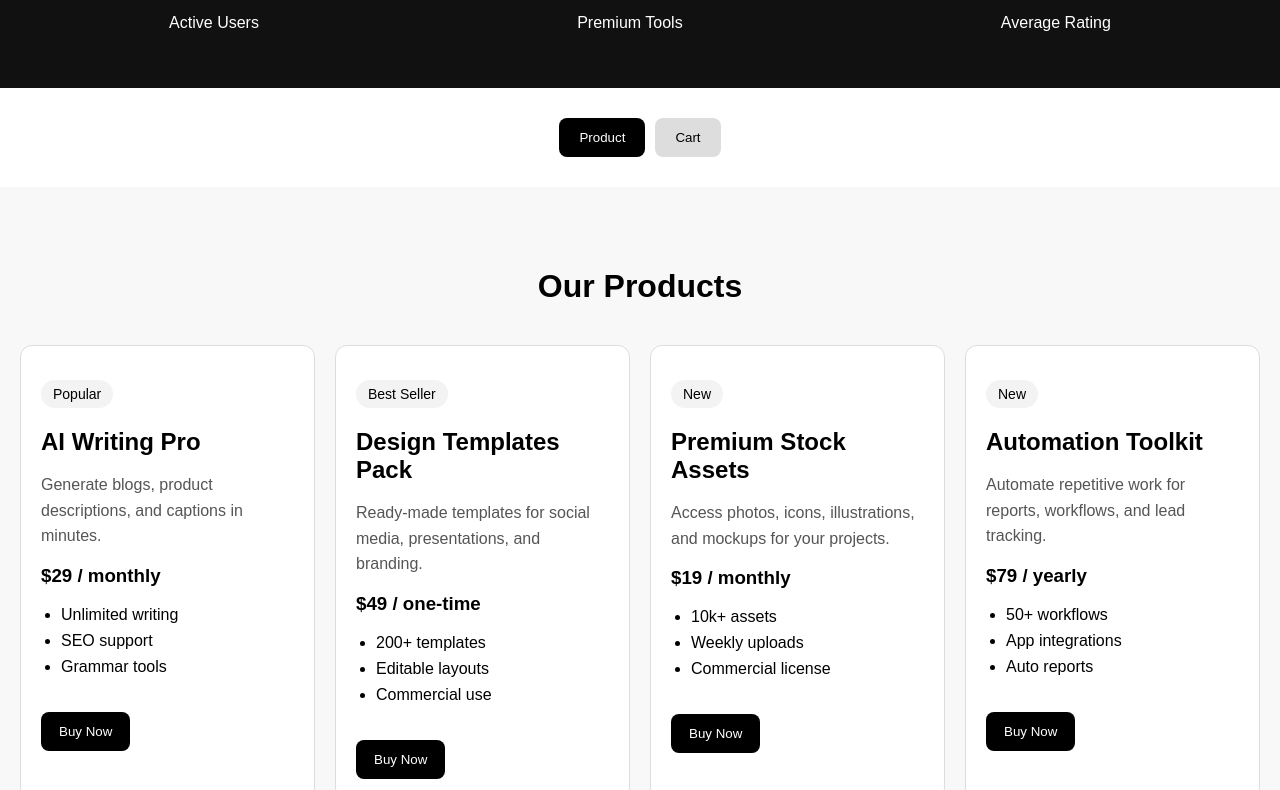
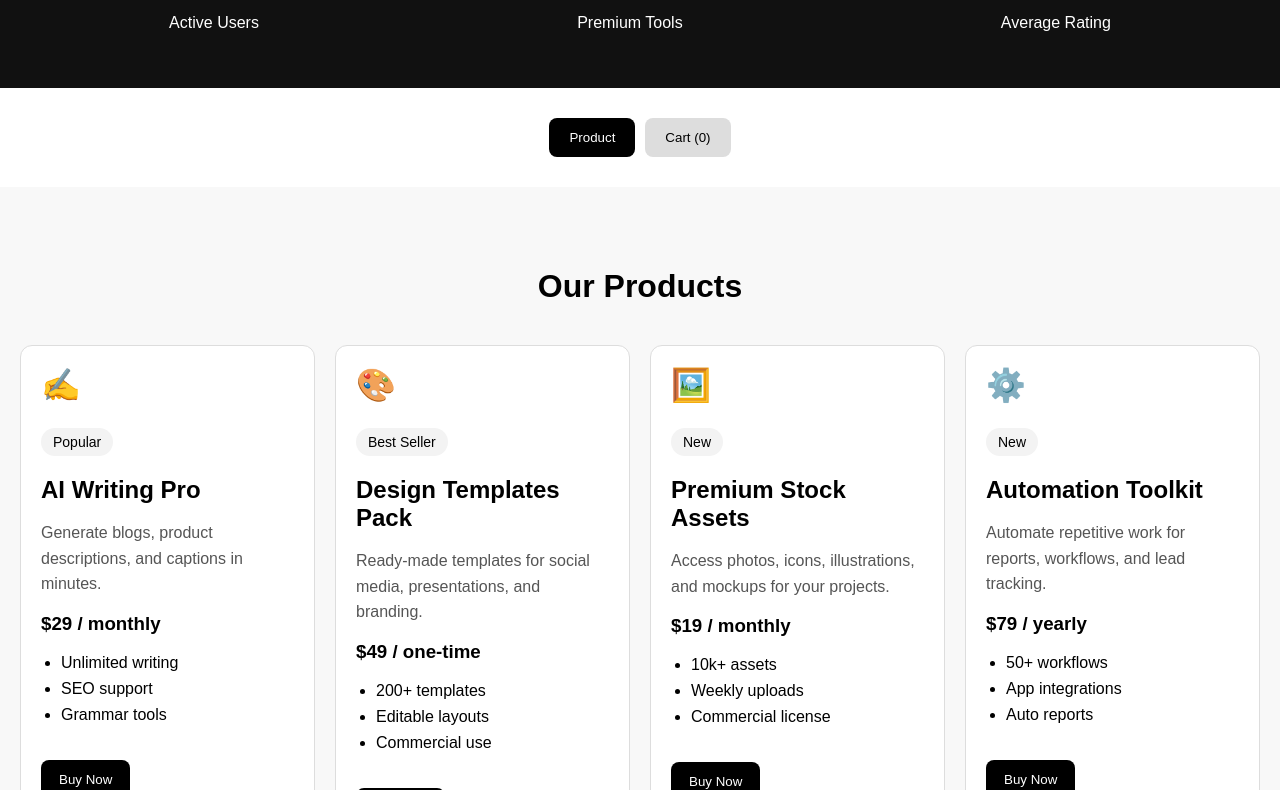
Before and after one commit to hamsakib/hasanalmahmud-b13-a06, a React (Vite) app: page / in a window 1280 px wide. Shown: the part 590-1380 px from the top of the page. Built offline with nearby package versions, Linux system fonts and the light colour scheme.

Commit message:
fixed bugs.

```diff
--- a/src/App.jsx
+++ b/src/App.jsx
@@ -32,9 +32,14 @@ function App() {
   toast.info(`${removedItem.name} removed from cart`);
   };
   const handleCheckout = () => {
+  if (cart.length === 0) {
+    toast.error("Your cart is already empty");
+    return;
+  }
+
   setCart([]);
   toast.success("Checkout complete");
-  };
+};
   return (
     <div>
       <ToastContainer />
@@ -68,7 +73,7 @@ function App() {
       cursor: "pointer",
     }}
   >
-    Cart
+   Cart ({cart.length})
   </button>
 </div>
 
--- a/src/components/Cart.jsx
+++ b/src/components/Cart.jsx
@@ -5,6 +5,9 @@ export default function Cart({ cart, removeFromCart, handleCheckout }) {
       <h1 style={{ textAlign: "center", marginBottom: "30px" }}>
         Your Cart
       </h1>
+      <p style={{ textAlign: "center", color: "#666", marginBottom: "30px" }}>
+  Selected Items: {cart.length}
+</p>
 
       {cart.length === 0 ? (
         <p style={{ textAlign: "center", color: "#666" }}>
--- a/src/components/ProductCard.jsx
+++ b/src/components/ProductCard.jsx
@@ -9,6 +9,9 @@ export default function ProductCard({ product, addToCart, addedProductId }) {
         backgroundColor: "white",
       }}
     >
+        <div style={{ fontSize: "32px", marginBottom: "10px" }}>
+  {product.icon}
+</div>
       <p
         style={{
           display: "inline-block",
--- a/src/data/products.js
+++ b/src/data/products.js
@@ -6,6 +6,7 @@ export const products = [
     price: 29,
     period: "monthly",
     tagType: "Popular",
+    icon: "✍️",
     features: ["Unlimited writing", "SEO support", "Grammar tools"],
   },
   {
@@ -15,6 +16,7 @@ export const products = [
     price: 49,
     period: "one-time",
     tagType: "Best Seller",
+    icon: "🎨",
     features: ["200+ templates", "Editable layouts", "Commercial use"],
   },
   {
@@ -24,6 +26,7 @@ export const products = [
     price: 19,
     period: "monthly",
     tagType: "New",
+    icon: "🖼️",
     features: ["10k+ assets", "Weekly uploads", "Commercial license"],
   },
   {
@@ -33,6 +36,7 @@ export const products = [
     price: 79,
     period: "yearly",
     tagType: "New",
+    icon:"⚙️",
     features: ["50+ workflows", "App integrations", "Auto reports"],
   },
   {
@@ -42,6 +46,7 @@ export const products = [
     price: 15,
     period: "one-time",
     tagType: "Popular",
+    icon: "📄",
     features: ["ATS optimized", "PDF export", "Cover letter builder"],
   },
   {
@@ -51,6 +56,7 @@ export const products = [
     price: 39,
     period: "monthly",
     tagType: "Best Seller",
+    icon: "📱",
     features: ["Content calendar", "500+ captions", "Ready post formats"],
   },
 ];
```
